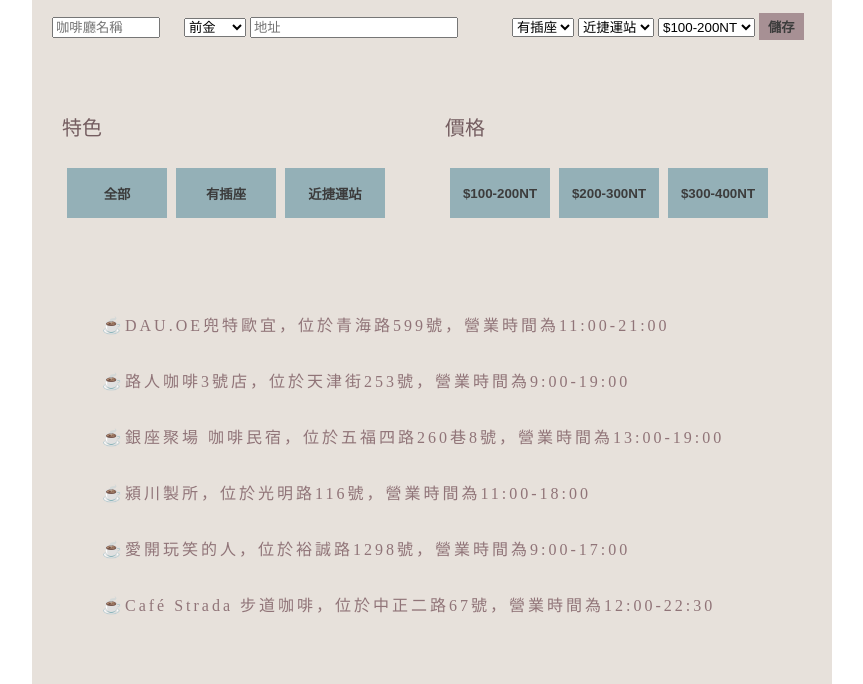
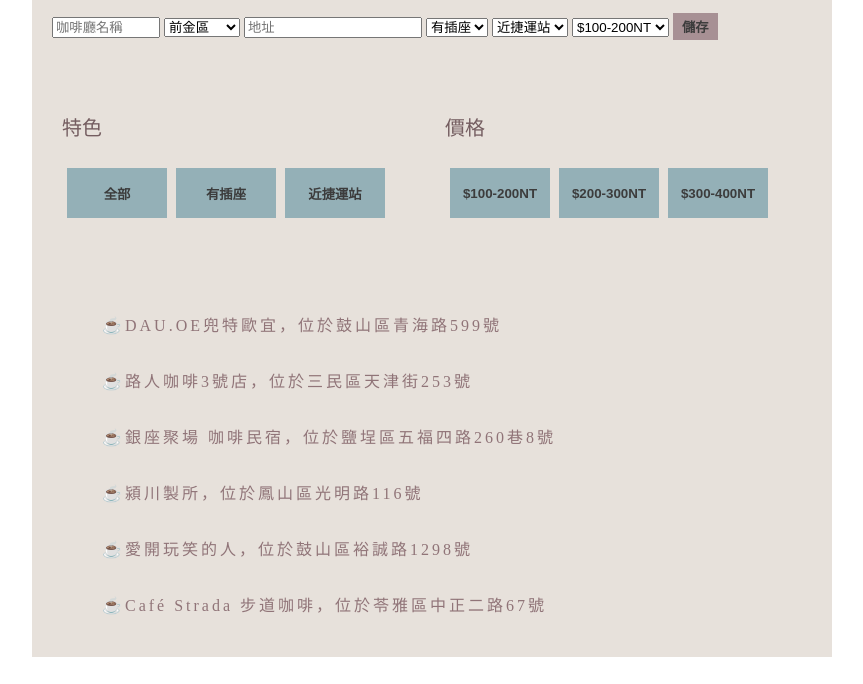
Before and after one commit to tsaaiiiii/cafe-select-forEach.practice, a plain HTML site: page index.html in a window 1280 px wide. Shown: the part 143-827 px from the top of the page, without its empty margins (208-1071 px from the left). After the commit the page ends 800 px from the top, so only its background shows below. Drawn offline with Linux system fonts and the light colour scheme.

Commit message:
修改js

```diff
--- a/index.html
+++ b/index.html
@@ -13,44 +13,44 @@
       <h2 class="h2">咖啡廳の資訊</h2>
       <input type="text" placeholder="咖啡廳名稱" class="cafeName" />
       <select class="cafeDistrict">
-        <option value="前金">前金</option>
-        <option value="新興">新興</option>
-        <option value="鹽埕">鹽埕</option>
-        <option value="左營">左營</option>
-        <option value="楠梓">楠梓</option>
-        <option value="鼓山">股山</option>
-        <option value="旗津">旗津</option>
-        <option value="苓雅">苓雅</option>
-        <option value="三民">三民</option>
-        <option value="前鎮">前鎮</option>
-        <option value="小港">小港</option>
-        <option value="鳳山">鳳山</option>
-        <option value="鳥松">鳥松</option>
-        <option value="大社">大社</option>
-        <option value="仁武">仁武</option>
-        <option value="大樹">大樹</option>
-        <option value="岡山">岡山</option>
-        <option value="燕巢">燕巢</option>
-        <option value="梓官">梓官</option>
-        <option value="永安">永安</option>
-        <option value="彌陀">彌陀</option>
-        <option value="橋頭">橋頭</option>
-        <option value="田寮">田寮</option>
-        <option value="茄萣">茄萣</option>
-        <option value="阿蓮">阿蓮</option>
-        <option value="路竹">路竹</option>
-        <option value="湖內">湖內</option>
-        <option value="那瑪夏">那瑪夏</option>
-        <option value="桃源">桃源</option>
-        <option value="茂林">茂林</option>
-        <option value="六龜">六龜</option>
-        <option value="美濃">美濃</option>
-        <option value="旗山">旗山</option>
-        <option value="甲仙">甲仙</option>
-        <option value="內門">內門</option>
-        <option value="杉林">杉林</option>
-        <option value="林園">林園</option>
-        <option value="大寮">大寮</option>
+        <option value="前金">前金區</option>
+        <option value="新興">新興區</option>
+        <option value="鹽埕">鹽埕區</option>
+        <option value="左營">左營區</option>
+        <option value="楠梓">楠梓區</option>
+        <option value="鼓山">股山區</option>
+        <option value="旗津">旗津區</option>
+        <option value="苓雅">苓雅區</option>
+        <option value="三民">三民區</option>
+        <option value="前鎮">前鎮區</option>
+        <option value="小港">小港區</option>
+        <option value="鳳山">鳳山區</option>
+        <option value="鳥松">鳥松區</option>
+        <option value="大社">大社區</option>
+        <option value="仁武">仁武區</option>
+        <option value="大樹">大樹區</option>
+        <option value="岡山">岡山區</option>
+        <option value="燕巢">燕巢區</option>
+        <option value="梓官">梓官區</option>
+        <option value="永安">永安區</option>
+        <option value="彌陀">彌陀區</option>
+        <option value="橋頭">橋頭區</option>
+        <option value="田寮">田寮區</option>
+        <option value="茄萣">茄萣區</option>
+        <option value="阿蓮">阿蓮區</option>
+        <option value="路竹">路竹區</option>
+        <option value="湖內">湖內區</option>
+        <option value="那瑪夏">那瑪夏區</option>
+        <option value="桃源">桃源區</option>
+        <option value="茂林">茂林區</option>
+        <option value="六龜">六龜區</option>
+        <option value="美濃">美濃區</option>
+        <option value="旗山">旗山區</option>
+        <option value="甲仙">甲仙區</option>
+        <option value="內門">內門區</option>
+        <option value="杉林">杉林區</option>
+        <option value="林園">林園區</option>
+        <option value="大寮">大寮區</option>
       </select>
       <input type="text" placeholder="地址" class="cafeAddress" />
       <select class="cafeFeature">
@@ -67,6 +67,7 @@
         <option value="$300-400NT">$300-400NT</option>
       </select>
       <input type="button" class="btn" value="儲存" />
+
       <div class="selection">
         <div class="feature">
           <h3 class="h3">特色</h3>
--- a/practice.js
+++ b/practice.js
@@ -3,7 +3,7 @@ let data = [
     name: "DAU.OE兜特歐宜",
     district: "鼓山區",
     address: "青海路599號",
-    businessTime: "11:00-21:00",
+
     feature: {
       supportElect: "有插座",
       location: "",
@@ -14,7 +14,7 @@ let data = [
     name: "路人咖啡3號店",
     district: "三民區",
     address: "天津街253號",
-    businessTime: "9:00-19:00",
+
     feature: {
       supportElect: "",
       location: "近捷運站",
@@ -25,7 +25,7 @@ let data = [
     name: "銀座聚場 咖啡民宿",
     district: "鹽埕區",
     address: "五福四路260巷8號",
-    businessTime: "13:00-19:00",
+
     feature: {
       supportElect: "有插座",
       location: "近捷運站",
@@ -36,7 +36,7 @@ let data = [
     name: "潁川製所",
     district: "鳳山區",
     address: "光明路116號",
-    businessTime: "11:00-18:00",
+
     feature: {
       supportElect: "",
       location: "近捷運站",
@@ -47,7 +47,7 @@ let data = [
     name: "愛開玩笑的人",
     district: "鼓山區",
     address: "裕誠路1298號",
-    businessTime: "9:00-17:00",
+
     feature: {
       supportElect: "有插座",
       location: "",
@@ -58,7 +58,7 @@ let data = [
     name: "Café Strada 步道咖啡",
     district: "苓雅區",
     address: "中正二路67號",
-    businessTime: "12:00-22:30",
+
     feature: {
       supportElect: "有插座",
       location: "近捷運站",
@@ -72,7 +72,7 @@ function init() {
   let str = "";
   data.forEach(function (item, index) {
     console.log(
-      (str += `<li>☕${item.name}，位於${item.address}，營業時間為${item.businessTime}</li>`)
+      (str += `<li>☕${item.name}，位於${item.district}${item.address}</li>`)
     );
   });
   console.log(str);
@@ -90,11 +90,11 @@ feature.addEventListener("click", function (e) {
   let str = "";
   data.forEach(function (item, index) {
     if (e.target.value == "全部") {
-      str += `<li>☕${item.name}，位於${item.district}${item.address}，營業時間為${item.businessTime}</li>`;
+      str += `<li>☕${item.name}，位於${item.district}${item.address}，價格為${item.price}</li>`;
     } else if (item.feature.supportElect == e.target.value) {
-      str += `<li>☕${item.name}，位於${item.district}，價格大約為${item.price}</li>`;
+      str += `<li>☕${item.name}，位於${item.district}，特色為${item.feature.supportElect}</li>`;
     } else if (item.feature.location == e.target.value) {
-      str += `<li>☕${item.name}，位於${item.district}，價格大約為${item.price}</li>`;
+      str += `<li>☕${item.name}，位於${item.district}，特色為${item.feature.location}</li>`;
     }
   });
   cafe.innerHTML = str;
@@ -112,7 +112,7 @@ price.addEventListener("click", function (e) {
   let str = ""; //空字串
   data.forEach(function (item, index) {
     if (e.target.value == item.price) {
-      str += `<li>☕${item.name}，位於${item.address}，營業時間為${item.businessTime}</li>`;
+      str += `<li>☕${item.name}，位於${item.address}，價格大約為${item.price}</li>`;
     }
   });
   cafe.innerHTML = str;
@@ -135,18 +135,26 @@ btn.addEventListener("click", function (e) {
   console.log(cafeFeature.value);
   console.log(cafeFeatureLocation.value);
   console.log(cafePrice.value);
+
+  //用一個空物件，將資料push到 data裡面
+
+  let newCafe = {
+    feature: {},
+  };
+  newCafe.name = cafeName.value;
+  newCafe.district = cafeDistrict.value;
+  newCafe.address = cafeAddress.value;
+  newCafe.feature.supportElect = cafeFeature.value;
+  newCafe.feature.location = cafeFeatureLocation.value;
+  newCafe.price = cafePrice;
+
+  //要讓新增的咖啡廳顯示在頁面上
+
+  cafeName.value = "";
+  cafeDistrict.value = "區";
+  cafeAddress.value = "";
+  cafePrice.value = "$100-200NT";
+  cafeFeature.value = "有插座";
+  cafeFeatureLocation.value = "近捷運站";
+  data.push(newCafe);
 });
-
-//用一個空物件，將資料push到 data裡面
-let obj = {
-  feature: {},
-};
-obj.name = cafeName.value;
-obj.district = cafeDistrict.value;
-obj.address = cafeAddress.value;
-obj.price = cafePrice.value;
-obj.feature.supportElect = cafeFeature.value;
-obj.feature.location = cafeFeatureLocation.value;
-
-data.push(obj);
-data.pop();
--- a/scss/_main.scss
+++ b/scss/_main.scss
@@ -1,6 +1,6 @@
 .coffee {
   width: 800px;
-
+  height: 800px;
   margin: 0 auto;
   background-color: #e7e1db;
 
@@ -17,14 +17,15 @@
     color: $color_title;
   }
   .cafeName {
-    margin: 20px 20px 30px 20px;
+    margin: 20px 0px 30px 20px;
     width: 100px;
   }
   .cafeAddress {
-    margin-right: 50px;
-    width: 200px;
+    margin-right: 0px;
+    width: 170px;
   }
-  .btn {
+  .btn,
+  .delete {
     background-color: $color_btn;
     color: $color_text;
     font-weight: bold;
@@ -67,7 +68,7 @@
   }
   ul {
     margin: 30px 0px 0px 50px;
-    padding-bottom: 50px;
+
     li {
       letter-spacing: 3px;
       padding: 20px;
```
Also changed, not shown: scss/all.css, 1 other file.
